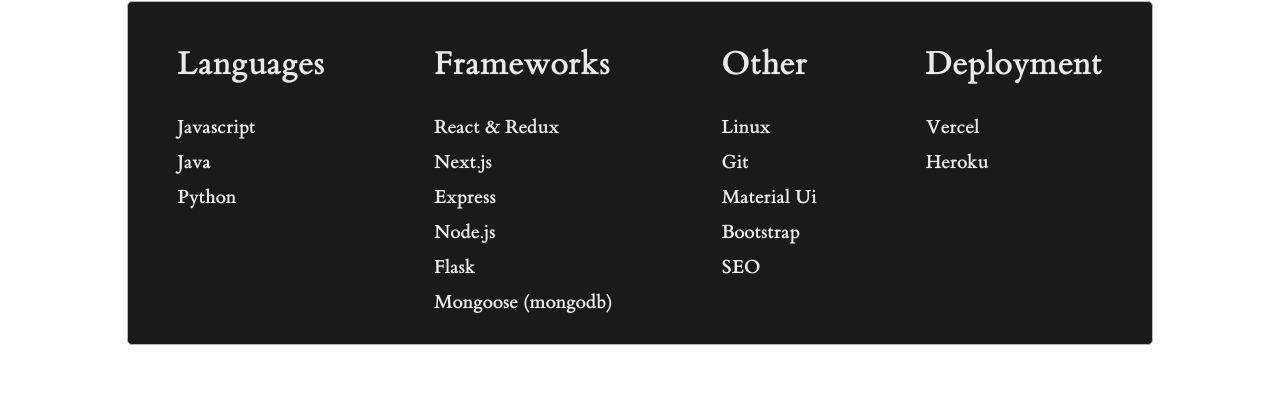
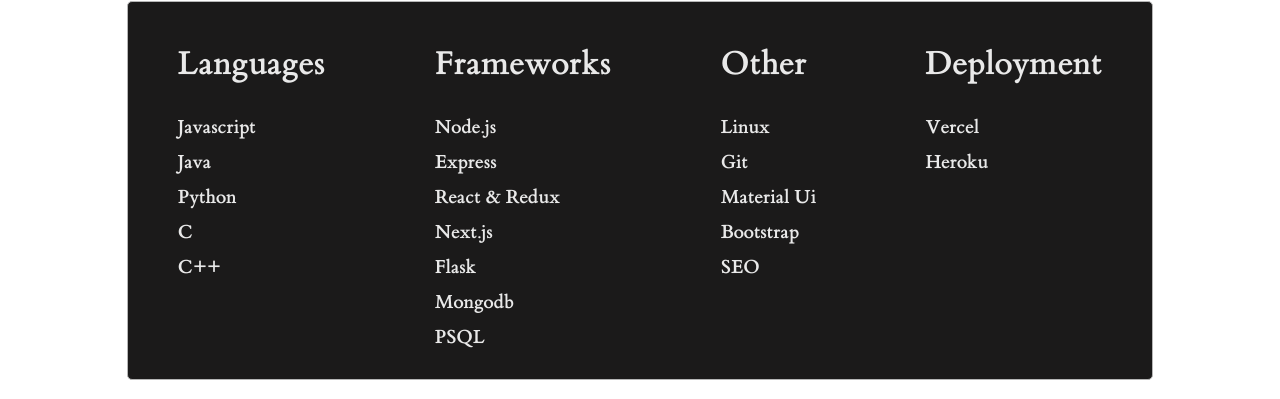
Before and after one commit to akashjkhamkar/portfolio-next, a Next.js app: page /software in a window 1280 px wide. Shown: the part 209-608 px from the top of the page. Built offline with nearby package versions, Linux system fonts and the light colour scheme.

Commit message:
minor resume changes few changes in techstack

```diff
--- a/components/Software/Stack.js
+++ b/components/Software/Stack.js
@@ -3,12 +3,12 @@ const Stack = () => {
         {
             id: 0,
             name: "Languages",
-            list: ["Javascript", "Java", "Python"]
+            list: ["Javascript", "Java", "Python", "C", "C++"]
         },
         {
             id: 1,
             name: "Frameworks",
-            list: ["React & Redux", "Next.js", "Express", "Node.js", "Flask", "Mongoose (mongodb)"]
+            list: ["Node.js", "Express", "React & Redux", "Next.js", "Flask", "Mongodb", "PSQL"]
         },
         {
             id: 2,
```
Also changed, not shown: 2 other files (tests, documents, lock files or other folders).
